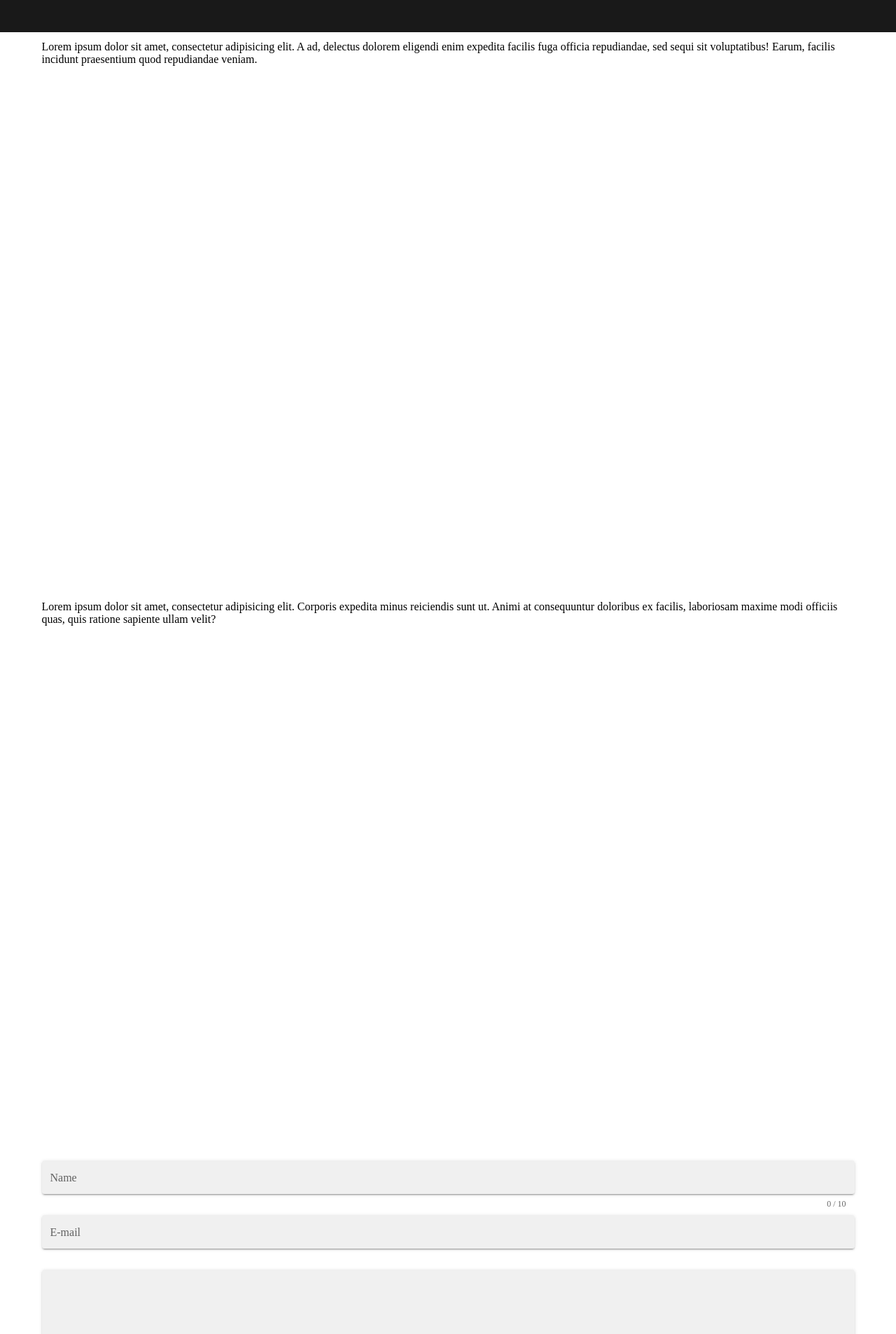
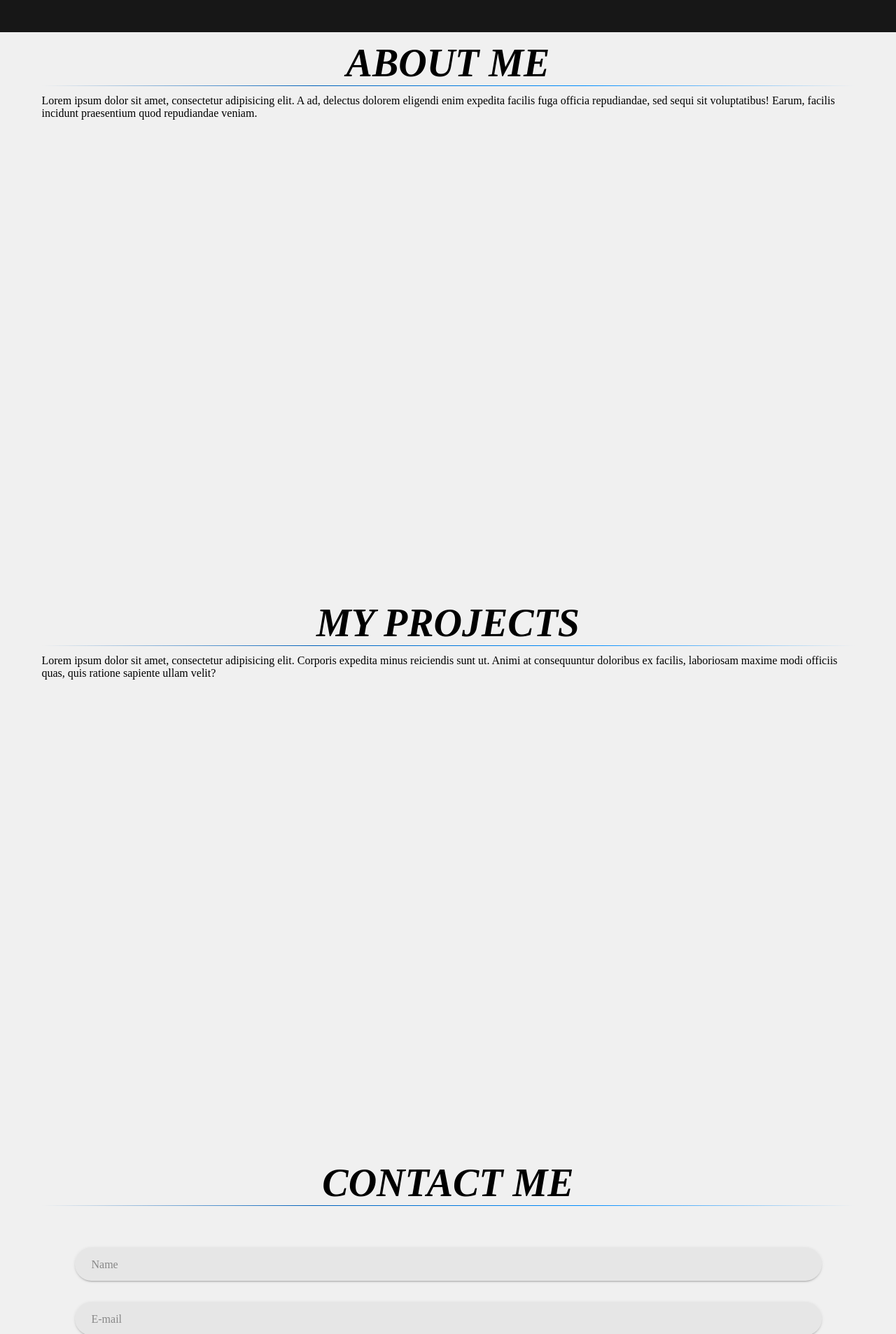
Before and after one commit to LukasKaselionis/vue-portfolio-page, a Vue app: page / in a window 1280 px wide. Shown: the part 754-2660 px from the top of the page at 70% size. Built offline with nearby package versions, Linux system fonts and the light colour scheme.

Commit message:
edited all views templates and improved contact form

```diff
--- a/src/App.vue
+++ b/src/App.vue
@@ -50,4 +50,8 @@
     body {
         margin: auto;
     }
+
+    #app {
+        background-color: #f0f0f0;
+    }
 </style>
--- a/src/components/ContactForm.vue
+++ b/src/components/ContactForm.vue
@@ -1,14 +1,16 @@
 <template>
+    <div class="container">
         <v-form
                 ref="form"
+                class="contactForm"
         >
             <v-text-field
                     class=""
                     v-model="name"
-                :counter="10"
                     label="Name"
                     solo-inverted
                     required
+                    rounded
             ></v-text-field>
 
             <v-text-field
@@ -16,22 +18,27 @@
                     v-model="email"
                     label="E-mail"
                     solo-inverted
+                    rounded
                     required
             ></v-text-field>
 
             <v-textarea
+                    v-model="message"
+                    label="Message"
+                    rounded
                     solo-inverted
+                    required
             ></v-textarea>
 
-        <v-btn rounded color="black" dark>Send message</v-btn>
+            <v-btn rounded color="black" dark>Send your message</v-btn>
 
         </v-form>
+    </div>
 </template>
 
 <script>
     export default {
         data: () => ({
-            valid: true,
             name: '',
             nameRules: [
                 v => !!v || 'Name is required',
@@ -42,6 +49,11 @@
                 v => !!v || 'E-mail is required',
                 v => /.+@.+\..+/.test(v) || 'E-mail must be valid',
             ],
+            message: '',
+            messageRules: [
+                v => !!v || 'Message is required',
+                v => (v && v.length <= 25) || 'Message must be less than 25 characters',
+            ],
         }),
 
         methods: {},
@@ -49,5 +61,8 @@
 </script>
 
 <style scoped>
-
+    .contactForm {
+        padding: 35px 35px 0 35px;
+        opacity: 0.7;
+    }
 </style>
--- a/src/views/About.vue
+++ b/src/views/About.vue
@@ -1,5 +1,8 @@
 <template>
     <div id="about" class="container">
+        <h1 class="aboutTitle">ABOUT ME
+            <hr class="title-line">
+        </h1>
         <p>Lorem ipsum dolor sit amet, consectetur adipisicing elit. A ad, delectus dolorem eligendi enim expedita
             facilis fuga officia repudiandae, sed sequi sit voluptatibus! Earum, facilis incidunt praesentium quod
             repudiandae veniam.
@@ -14,5 +17,17 @@
 </script>
 
 <style>
+    .aboutTitle {
+        padding-bottom: 12px;
+        font-weight: bold;
+        font-size: 56px;
+        font-style: italic;
+        text-align: center;
+    }
 
+    .title-line {
+        border: 0;
+        height: 1px;
+        background-image: linear-gradient(to right, #f0f0f0, #0060ba, #008dff, #f0f0f0)
+    }
 </style>
--- a/src/views/Contact.vue
+++ b/src/views/Contact.vue
@@ -1,5 +1,8 @@
 <template>
     <div id="contact" class="container">
+        <h1 class="contactTitle">CONTACT ME
+            <hr class="title-line">
+        </h1>
         <ContactForm/>
     </div>
 </template>
@@ -15,6 +18,18 @@
     }
 </script>
 
-<style>
+<style scoped>
+    .contactTitle {
+        padding-bottom: 12px;
+        font-weight: bold;
+        font-size: 56px;
+        font-style: italic;
+        text-align: center;
+    }
 
+    .title-line {
+        border: 0;
+        height: 1px;
+            background-image: linear-gradient(to right, #f0f0f0, #0060ba, #008dff, #f0f0f0)
+    }
 </style>
--- a/src/views/Projects.vue
+++ b/src/views/Projects.vue
@@ -1,5 +1,8 @@
 <template>
     <div id="projects" class="container">
+        <h1 class="projectTitle">MY PROJECTS
+            <hr class="title-line">
+        </h1>
         <p>Lorem ipsum dolor sit amet, consectetur adipisicing elit. Corporis expedita minus reiciendis sunt ut. Animi
             at consequuntur doloribus ex facilis, laboriosam maxime modi officiis quas, quis ratione sapiente ullam
             velit?
@@ -13,6 +16,18 @@
     }
 </script>
 
-<style>
+<style scoped>
+    .projectTitle {
+        padding-bottom: 12px;
+        font-weight: bold;
+        font-size: 56px;
+        font-style: italic;
+        text-align: center;
+    }
 
+    .title-line {
+        border: 0;
+        height: 1px;
+        background-image: linear-gradient(to right, #f0f0f0, #0060ba, #008dff, #f0f0f0)
+    }
 </style>
```
Lines whose indentation alone changed are shown as unchanged.
